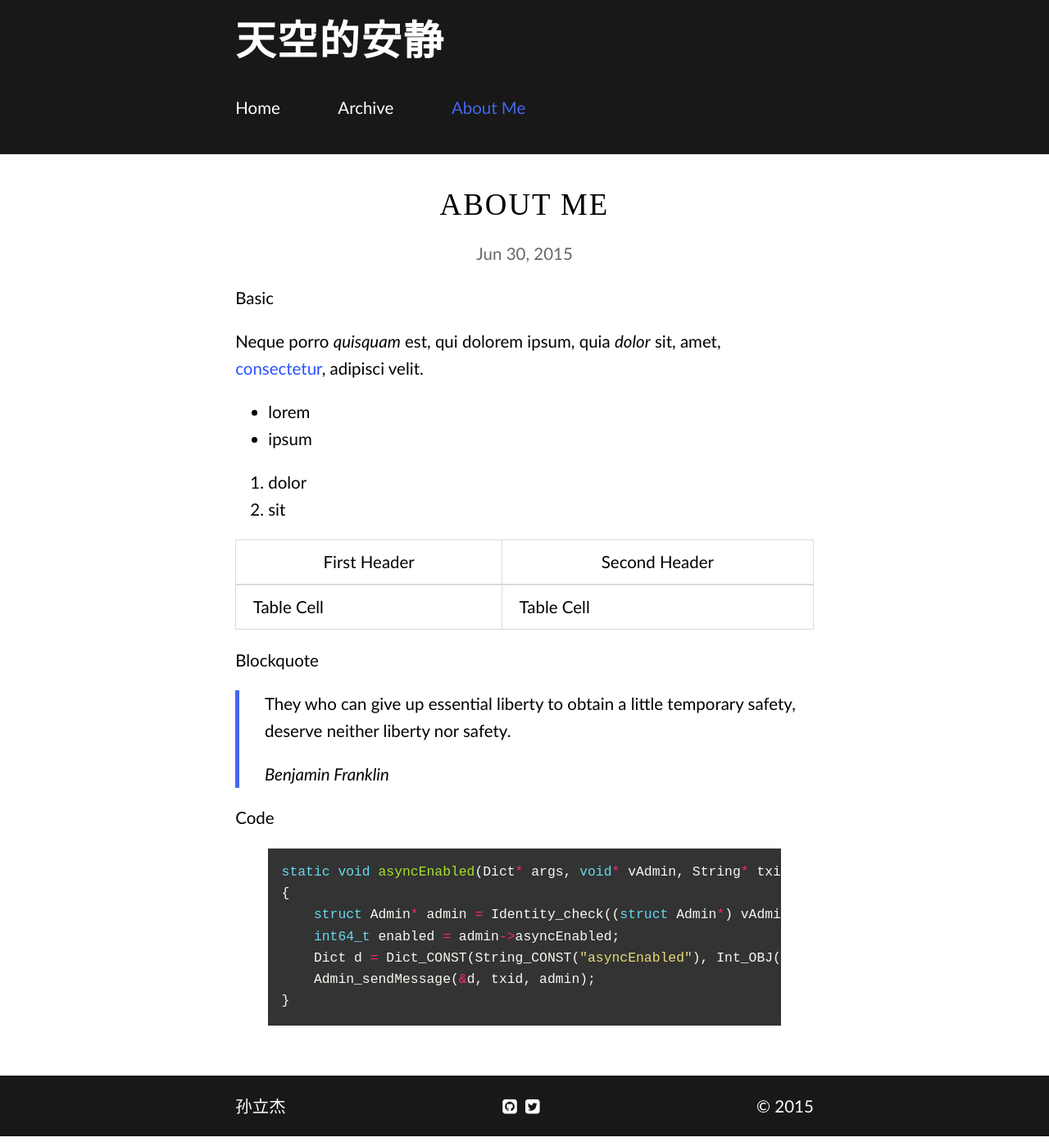
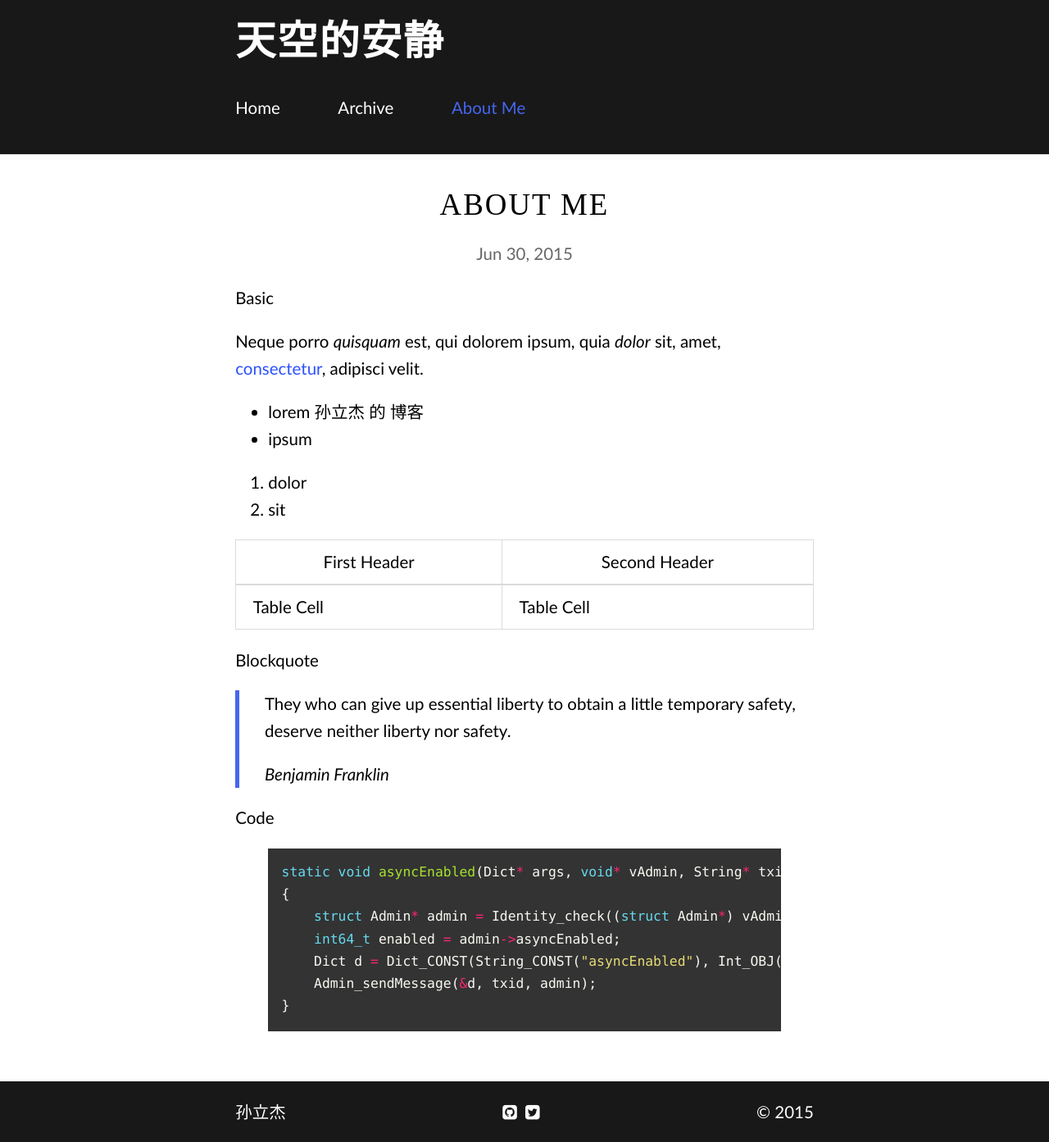
Before and after one commit to skyquiet/skyquiet.github.io, a Jekyll site: the page built from zz.md, in a window 1280 px wide. Shown: the whole page at 82% size. Built offline with Jekyll 4.4.1, drawn with Linux system fonts in a browser that asks for light colours; nearby versions of some CDN libraries; some web fonts are replaced.

Commit message:
修改 code  字体 为 Monaco

```diff
--- a/_sass/basic.sass
+++ b/_sass/basic.sass
@@ -40,6 +40,9 @@
     padding: 1em
     font-size: .8em
 
+code
+  font-family: Menlo, Monaco, "Courier New", monospace !important
+
 blockquote
     border-left: 5px solid #46e
     margin: 0
--- a/zz.md
+++ b/zz.md
@@ -8,7 +8,7 @@
 
 Neque porro *quisquam* est, qui **dolorem** ipsum, quia ***dolor*** sit, amet, [consectetur](http://cjdns.info/), adipisci velit.
 
- * lorem
+ * lorem  孙立杰 的 博客
  * ipsum
 
 1. dolor
```
Also changed, not shown: 3 other files.
